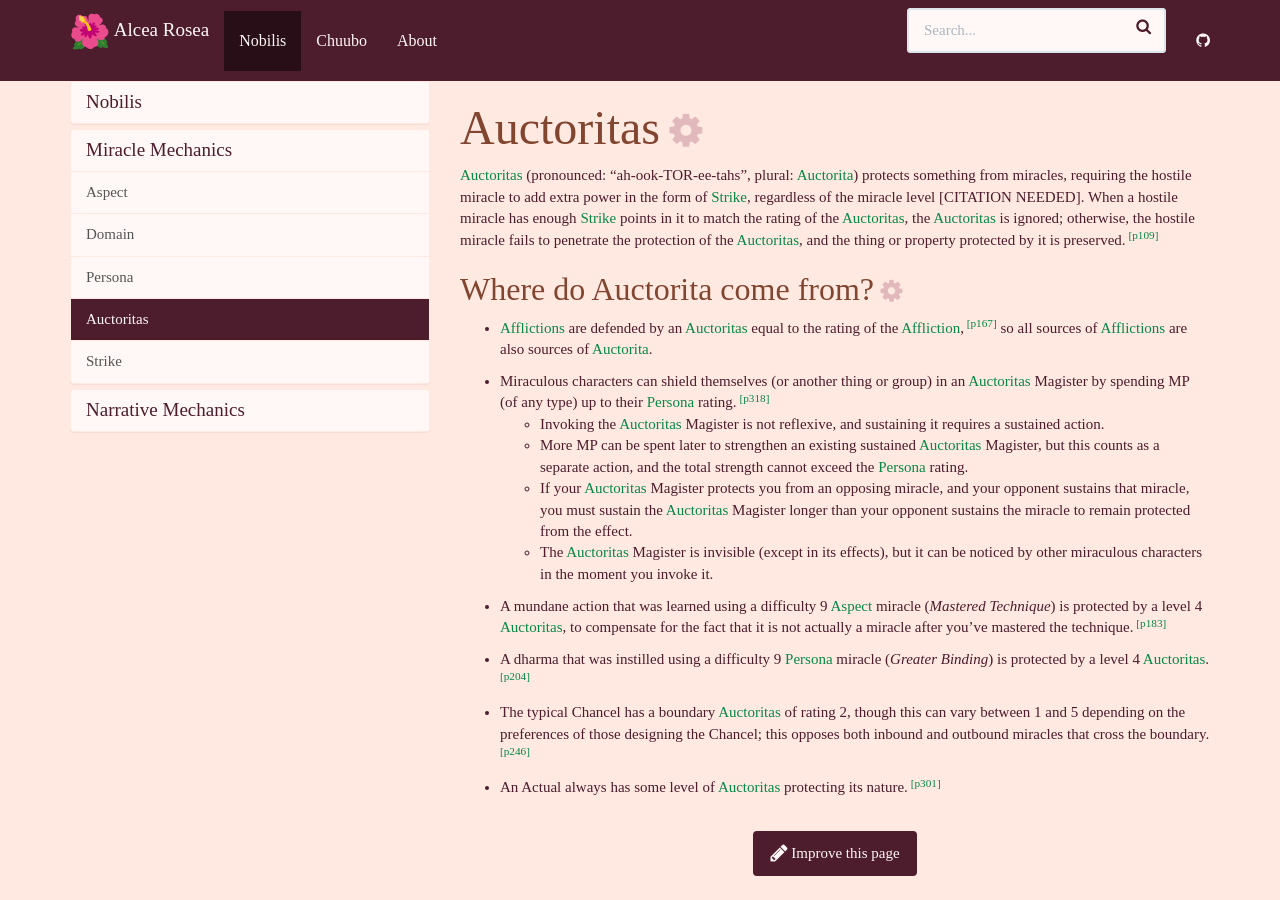
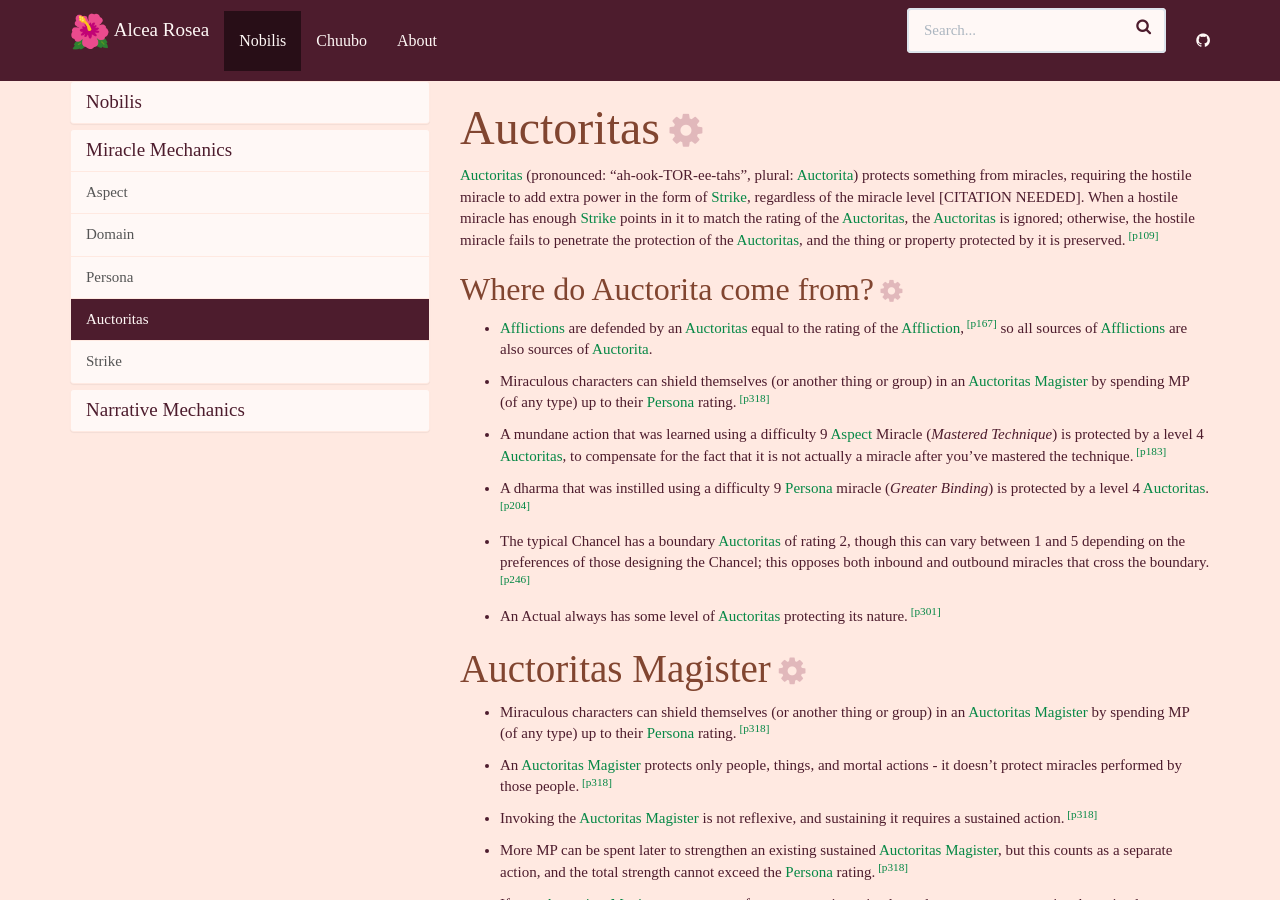
Before and after one commit to alcea-rosea/alcea-rosea.github.io, a Jekyll site: the page built from _nobilis/miracles/auctoritas.md, in a window 1280 px wide and 900 px high. Built offline with Jekyll 4.4.1, drawn with Linux system fonts in a browser that asks for light colours; nearby versions of some CDN libraries; emoji names are drawn with the system emoji font; some web fonts are replaced; some of the changed text lies outside the part shown.

Commit message:
Give Auctoritas Magister its own subheading.

```diff
--- a/_nobilis/miracles/auctoritas.md
+++ b/_nobilis/miracles/auctoritas.md
@@ -12,15 +12,25 @@
 - Afflictions are defended by an Auctoritas equal to the rating of the Affliction, [p167] so all sources of Afflictions are also sources of Auctorita.
 
 - Miraculous characters can shield themselves (or another thing or group) in an Auctoritas Magister by spending MP (of any type) up to their Persona rating. [p318]
-  - Invoking the Auctoritas Magister is not reflexive, and sustaining it requires a sustained action.
-  - More MP can be spent later to strengthen an existing sustained Auctoritas Magister, but this counts as a separate action, and the total strength cannot exceed the Persona rating.
-  - If your Auctoritas Magister protects you from an opposing miracle, and your opponent sustains that miracle, you must sustain the Auctoritas Magister longer than your opponent sustains the miracle to remain protected from the effect.
-  - The Auctoritas Magister is invisible (except in its effects), but it can be noticed by other miraculous characters in the moment you invoke it.
 
-- A mundane action that was learned using a difficulty 9 Aspect miracle (*Mastered Technique*) is protected by a level 4 Auctoritas, to compensate for the fact that it is not actually a miracle after you've mastered the technique. [p183]
+- A mundane action that was learned using a difficulty 9 Aspect Miracle (*Mastered Technique*) is protected by a level 4 Auctoritas, to compensate for the fact that it is not actually a miracle after you've mastered the technique. [p183]
 
 - A dharma that was instilled using a difficulty 9 Persona miracle (*Greater Binding*) is protected by a level 4 Auctoritas. [p204]
 
 - The typical Chancel has a boundary Auctoritas of rating 2, though this can vary between 1 and 5 depending on the preferences of those designing the Chancel; this opposes both inbound and outbound miracles that cross the boundary. [p246]
 
 - An Actual always has some level of Auctoritas protecting its nature. [p301]
+
+## Auctoritas Magister
+
+- Miraculous characters can shield themselves (or another thing or group) in an Auctoritas Magister by spending MP (of any type) up to their Persona rating. [p318]
+
+- An Auctoritas Magister protects only people, things, and mortal actions - it doesn't protect miracles performed by those people. [p318]
+
+- Invoking the Auctoritas Magister is not reflexive, and sustaining it requires a sustained action. [p318]
+
+- More MP can be spent later to strengthen an existing sustained Auctoritas Magister, but this counts as a separate action, and the total strength cannot exceed the Persona rating. [p318]
+
+- If your Auctoritas Magister protects you from an opposing miracle, and your opponent sustains that miracle, you must sustain the Auctoritas Magister longer than your opponent sustains the miracle to remain protected from the effect. [p318]
+
+- The Auctoritas Magister is invisible (except in its effects), but it can be noticed by other miraculous characters in the moment you invoke it. [p318]
```
Also changed, not shown: _data/nobilis.yml (+14 -13 lines).
